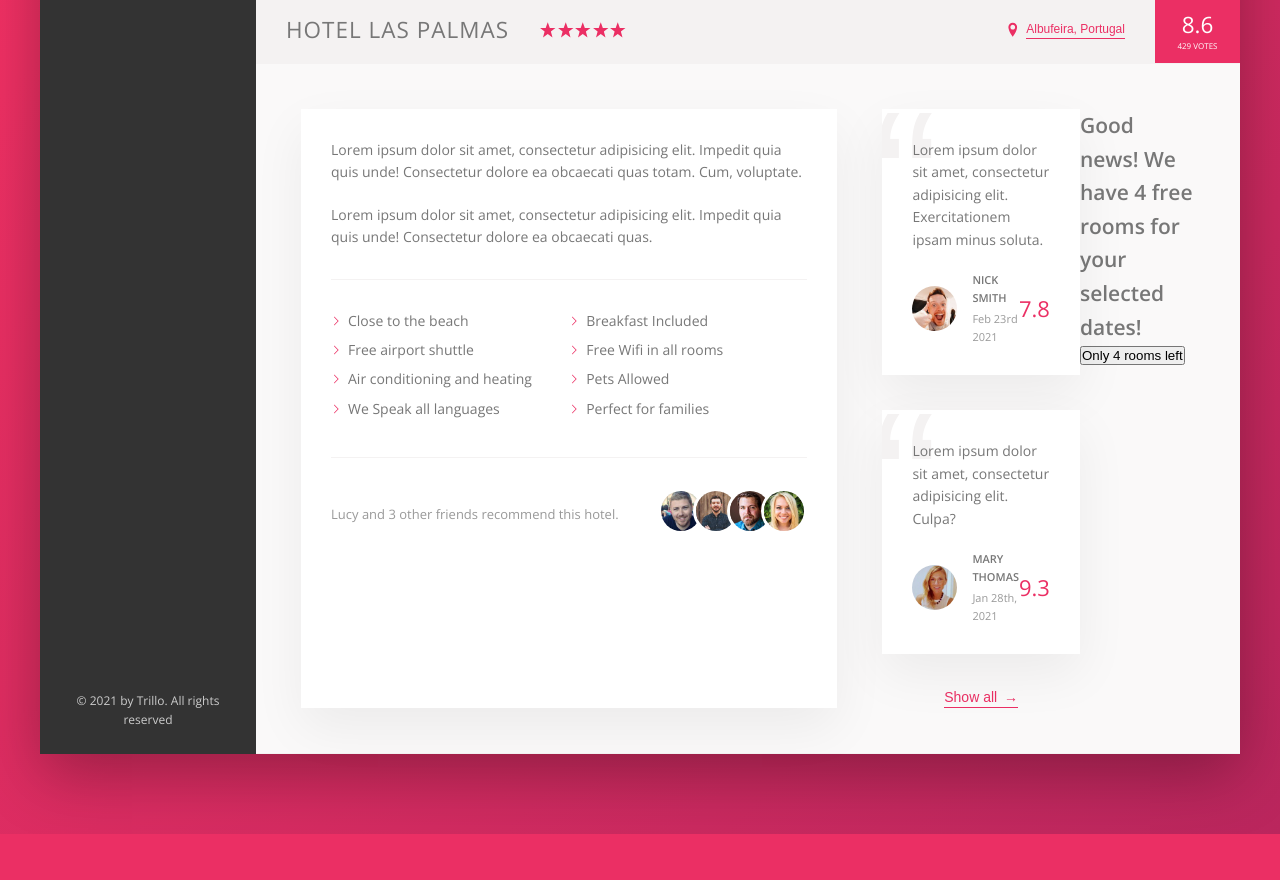
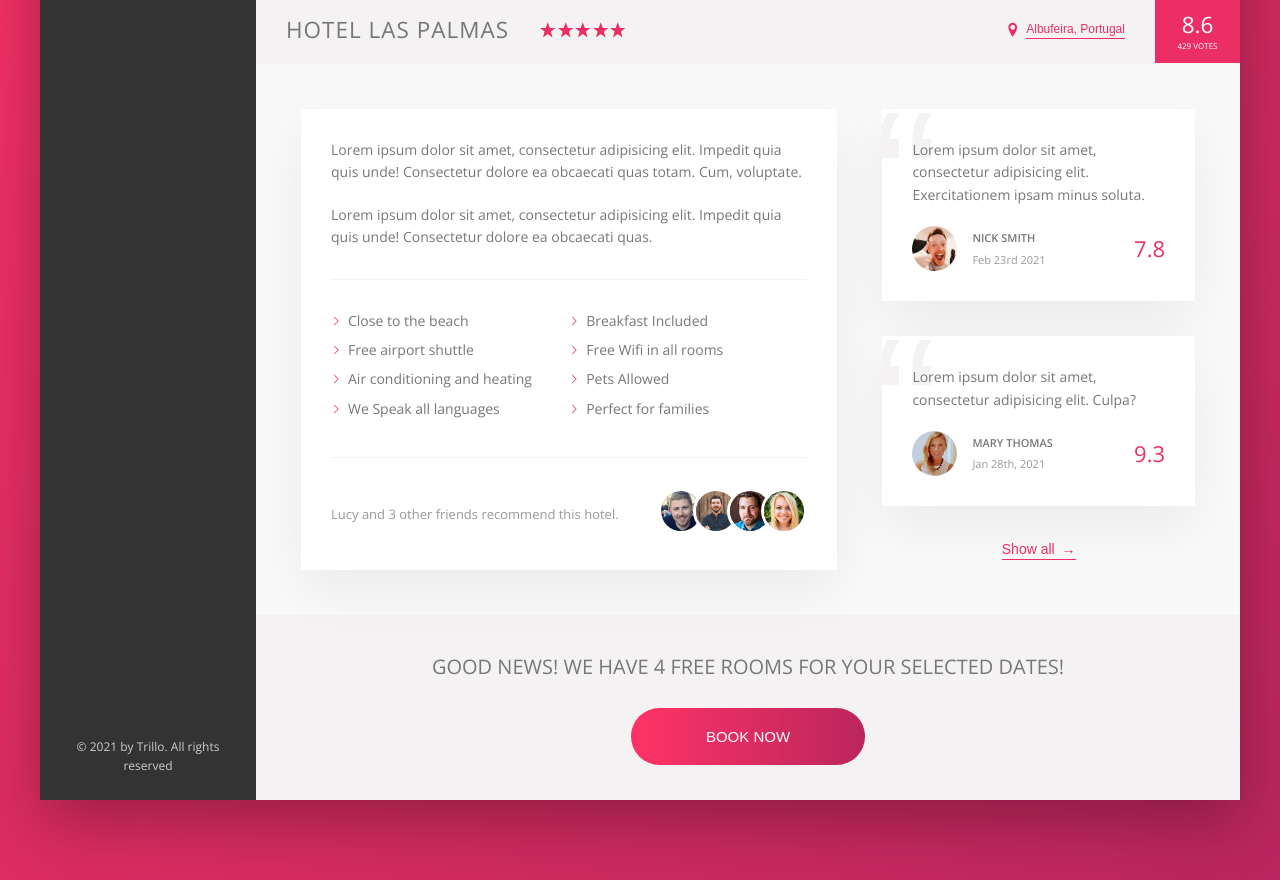
Before and after one commit to Drewery-ctrl/trillo, a website: page index.html in a window 1280 px wide. Shown: the part 538-1418 px from the top of the page. Before the commit the page ends 1372 px from the top, so only its background shows below. Drawn offline with nearby package versions, Linux system fonts and the light colour scheme.

Commit message:
Added Call To Action

```diff
--- a/index.html
+++ b/index.html
@@ -178,8 +178,9 @@
                     </div>
                 </div>
 
-
+                <!--User Reviews-->
                 <div class="user-reviews">
+                    <!--                    Review 1-->
                     <figure class="review">
                         <blockquote class="review__text">
                             Lorem ipsum dolor sit amet, consectetur adipisicing elit. Exercitationem ipsam minus soluta.
@@ -193,7 +194,7 @@
                             <div class="review__rating">7.8</div>
                         </figcaption>
                     </figure>
-
+                    <!--                    Review 2-->
                     <figure class="review">
                         <blockquote class="review__text">
                             Lorem ipsum dolor sit amet, consectetur adipisicing elit. Culpa?
@@ -207,18 +208,19 @@
                             <div class="review__rating">9.3</div>
                         </figcaption>
                     </figure>
-
+                    <!--Button -->
                     <button class="btn-inline">Show all <span>&rarr;</span></button>
                 </div>
-
+            </div>
+            <!--Call to action -->
             <div class="cta">
                 <h2 class="cta__book-now">
                     Good news! We have 4 free rooms for your selected dates!
                 </h2>
                 <button class="btn">
-                        Only 4 rooms left
+                    <span class="btn__visible">Book now</span>
+                    <span class="btn__invisible"> Only 4 rooms left</span>
                 </button>
-                </div>
             </div>
         </main>
     </div>
--- a/sass/components/_components.scss
+++ b/sass/components/_components.scss
@@ -455,3 +455,66 @@
 
 //////////////////////////////////////////////
 // CALL TO ACTION
+.cta {
+  padding: 3.5rem 0;
+  text-align: center;
+
+  &__book-now {
+    text-transform: uppercase;
+    font-size: 2rem;
+    font-weight: 300;
+    margin-bottom: 2.5rem;
+  }
+}
+
+
+//////////////////////////////////////////////
+// CALL TO ACTION BUTTONS
+.btn {
+  position: relative;
+  font-size: 1.5rem;
+  font-weight: 300;
+  text-transform: uppercase;
+  border-radius: 100px;
+  border: none;
+  background-image: linear-gradient(to right, var(--color-primary-light), var(--color-primary-dark));
+  color: #fff;
+  overflow: hidden;
+  cursor: pointer;
+
+  & > * {
+    display: inline-block;
+    height: 100%;
+    width: 100%;
+    transition: all .2s;
+  }
+
+  &__visible {
+    padding: 2rem 7.5rem;
+  }
+
+  &__invisible {
+    position: absolute;
+    padding: 2rem 0;
+    left: 0;
+    top: -100%;
+  }
+
+  &:hover {
+    background-image: linear-gradient(to left, var(--color-primary-light), var(--color-primary-dark));
+  }
+
+  &:hover &__visible {
+    transform: translateY(100%);
+  }
+
+  &:hover &__invisible {
+    top: 0;
+  }
+
+  &:focus {
+    outline: none;
+    animation: pulsate 1s infinite;
+  }
+
+}
--- a/sass/layouts/_layouts.scss
+++ b/sass/layouts/_layouts.scss
@@ -7,6 +7,8 @@
   margin: 8rem auto;
   background-color: var(--color-grey-light-2);
   box-shadow: var(--shadow-dark);
+
+
 }
 
 .header {
```
Also changed, not shown: css/style.css. Lines whose indentation alone changed are shown as unchanged.
